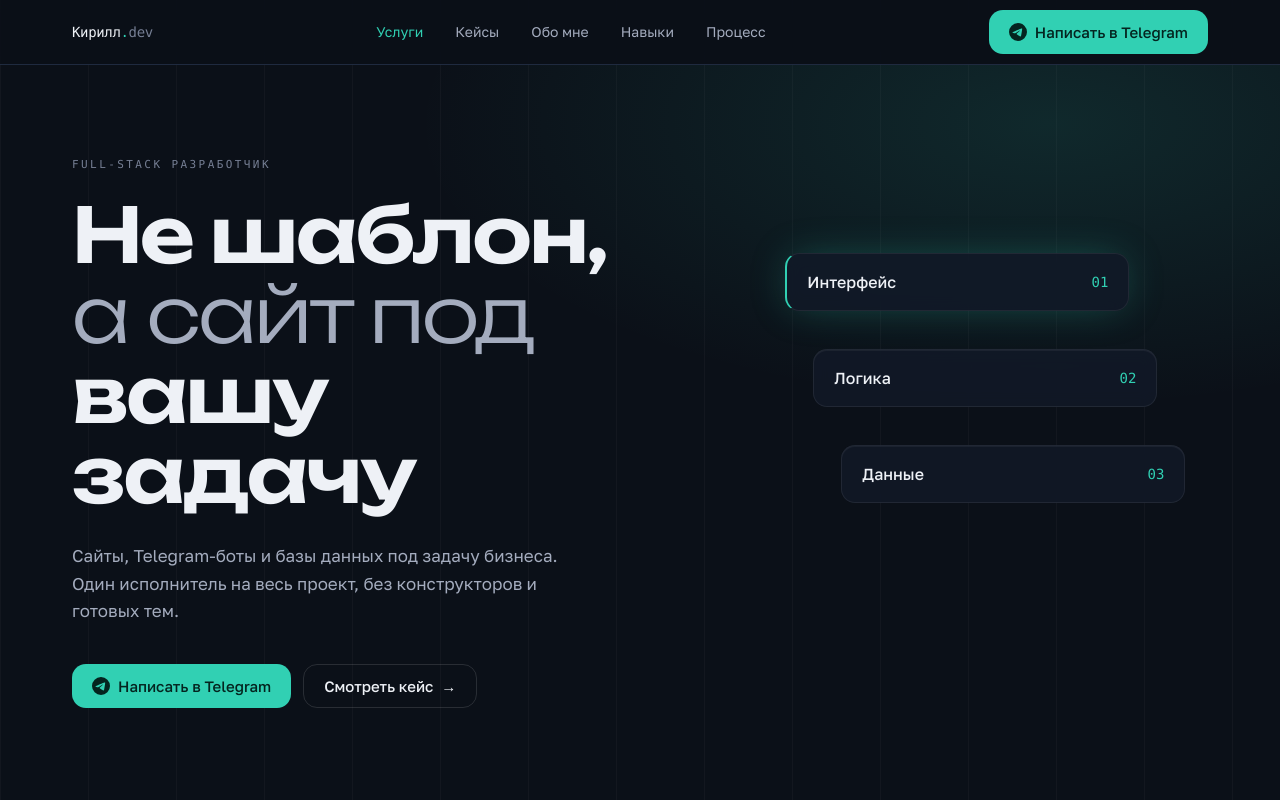
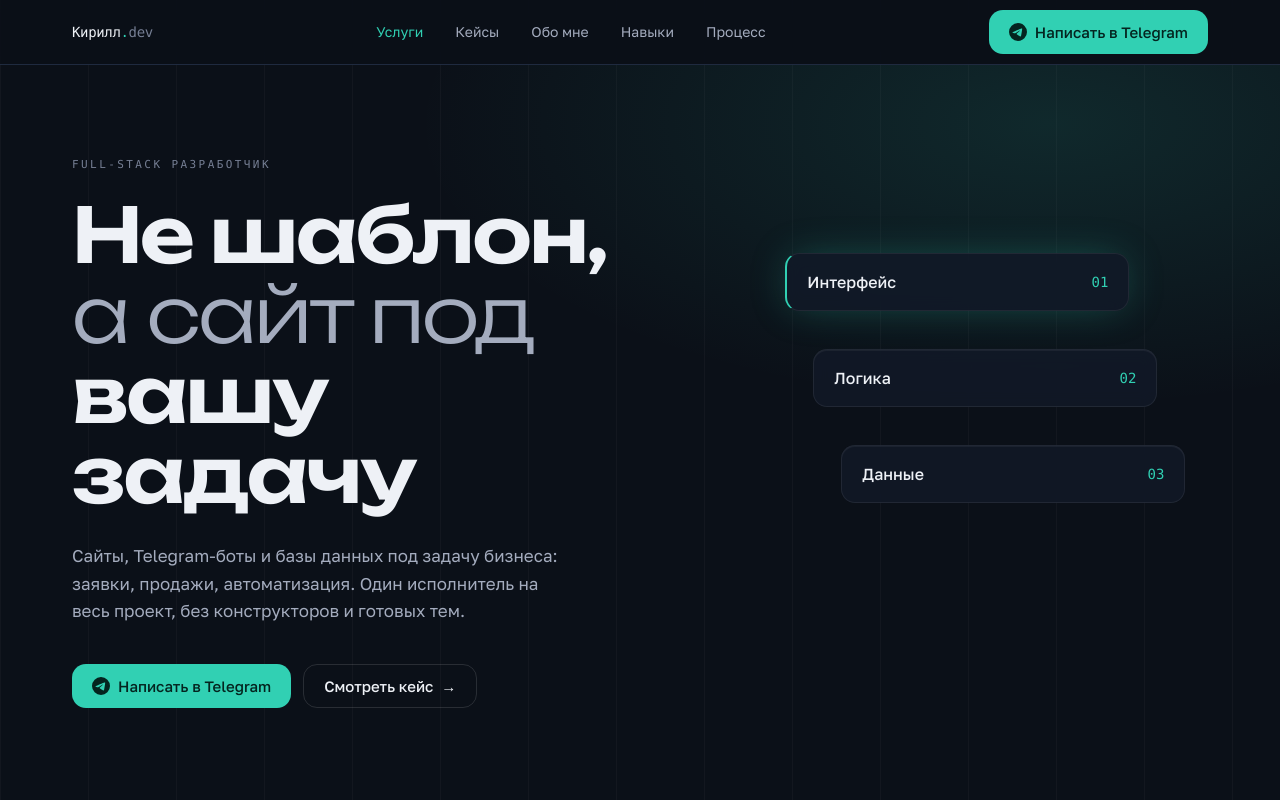
Before and after one commit to Kiro-DevHub/portfolio-site, a Next.js app: page / in a window 1280 px wide. Shown: the top 800 px of the page. Built offline with nearby package versions, Linux system fonts and the light colour scheme.

Commit message:
Хиро: подзаголовок усилен выгодой (заявки, продажи, автоматизация)

```diff
--- a/src/components/sections/Hero.tsx
+++ b/src/components/sections/Hero.tsx
@@ -92,8 +92,9 @@ export function Hero() {
             </span>
           </h1>
           <p className="hero-sub t-body mt-7 max-w-[48ch] text-fg-dim">
-            Сайты, Telegram-боты и базы данных под задачу бизнеса. Один
-            исполнитель на весь проект, без конструкторов и готовых тем.
+            Сайты, Telegram-боты и базы данных под задачу бизнеса: заявки,
+            продажи, автоматизация. Один исполнитель на весь проект, без
+            конструкторов и готовых тем.
           </p>
           <div className="hero-cta mt-10 flex flex-col gap-3 sm:flex-row sm:items-center">
             <TelegramButton swapLabel />
```
